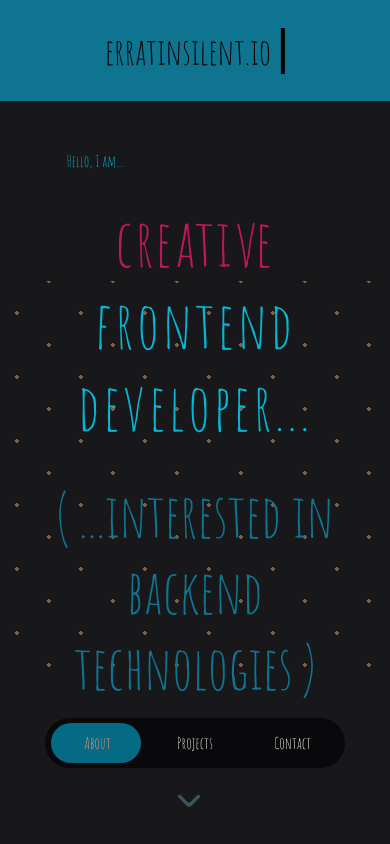
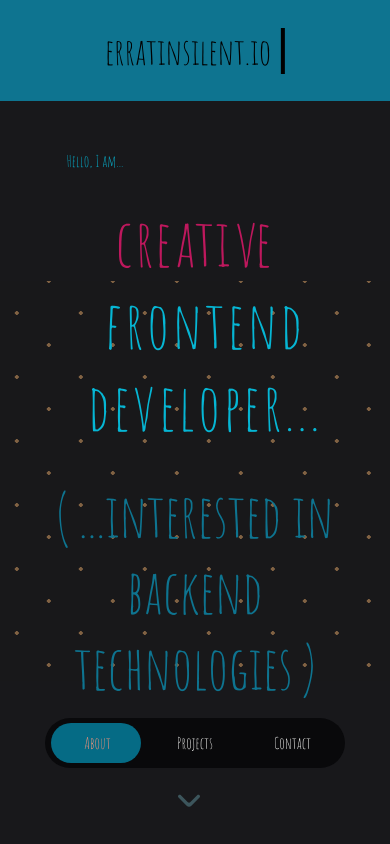
Before and after one commit to erratinsilentio/portfolio, a Vue app in the folder client/: page / in a window 390 px wide. Shown: the top 844 px of the page. Built offline with nearby package versions, Linux system fonts and the light colour scheme.

Commit message:
fixed mobile on about page again

```diff
--- a/client/src/components/SoulJournal.vue
+++ b/client/src/components/SoulJournal.vue
@@ -230,7 +230,7 @@ onMounted(() => {
         position: absolute;
         width: 87%;
         height: 60%;
-        background-color: white;
+        background-color: red;
         top: 10%;
         left: 10%;
         z-index: 1;
--- a/client/src/pages/About.vue
+++ b/client/src/pages/About.vue
@@ -602,16 +602,15 @@ const scrollToElement = () => {
     .developer {
         width: 100%;
         margin: 0;
-        padding-left: 0;
         letter-spacing: 3px;
-        text-align: center;
         font-size: 65px;
-        padding-left: -100px;
         margin-bottom: 0;
         position: relative;
         z-index: 2;
         display: flex;
         flex-direction: column;
+        align-items: center;
+        padding-left: 0;
     }
 
     .container {
@@ -628,11 +627,10 @@ const scrollToElement = () => {
     }
 
     .frontend {
-        margin-left: 20px;
-        margin-right: 20px;
         color: #06b6d4;
         position: relative;
         z-index: 2;
+        text-align: center;
     }
 
     .backend {
--- a/client/src/pages/Projects.vue
+++ b/client/src/pages/Projects.vue
@@ -61,6 +61,7 @@ const setProject = (name: Project) => {
     width: 200px;
     font-size: 24px;
     background-color: #0891b2;
+    color: #1b1b1b;
 }
 
 .tab-btn:hover {
```
